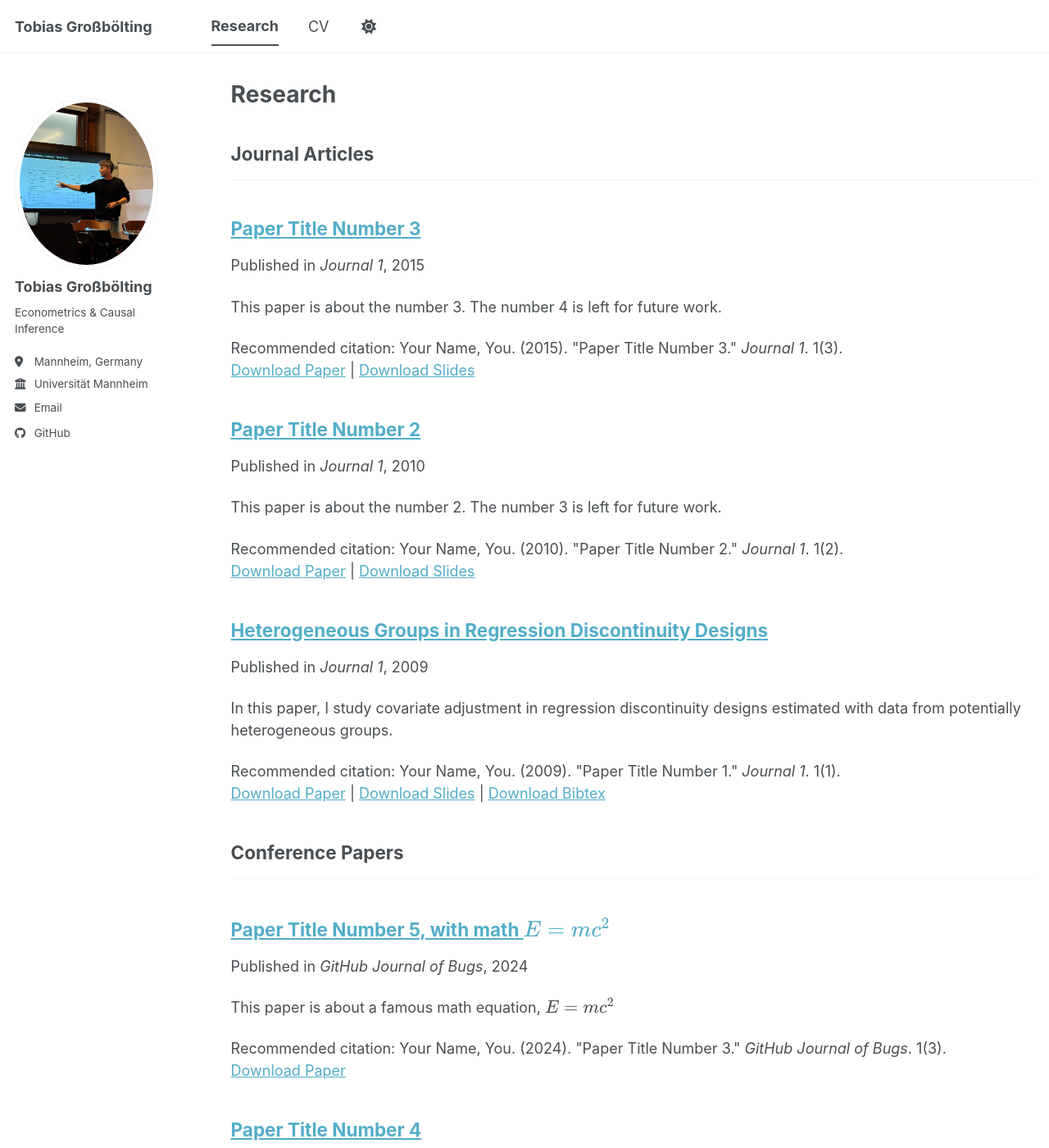
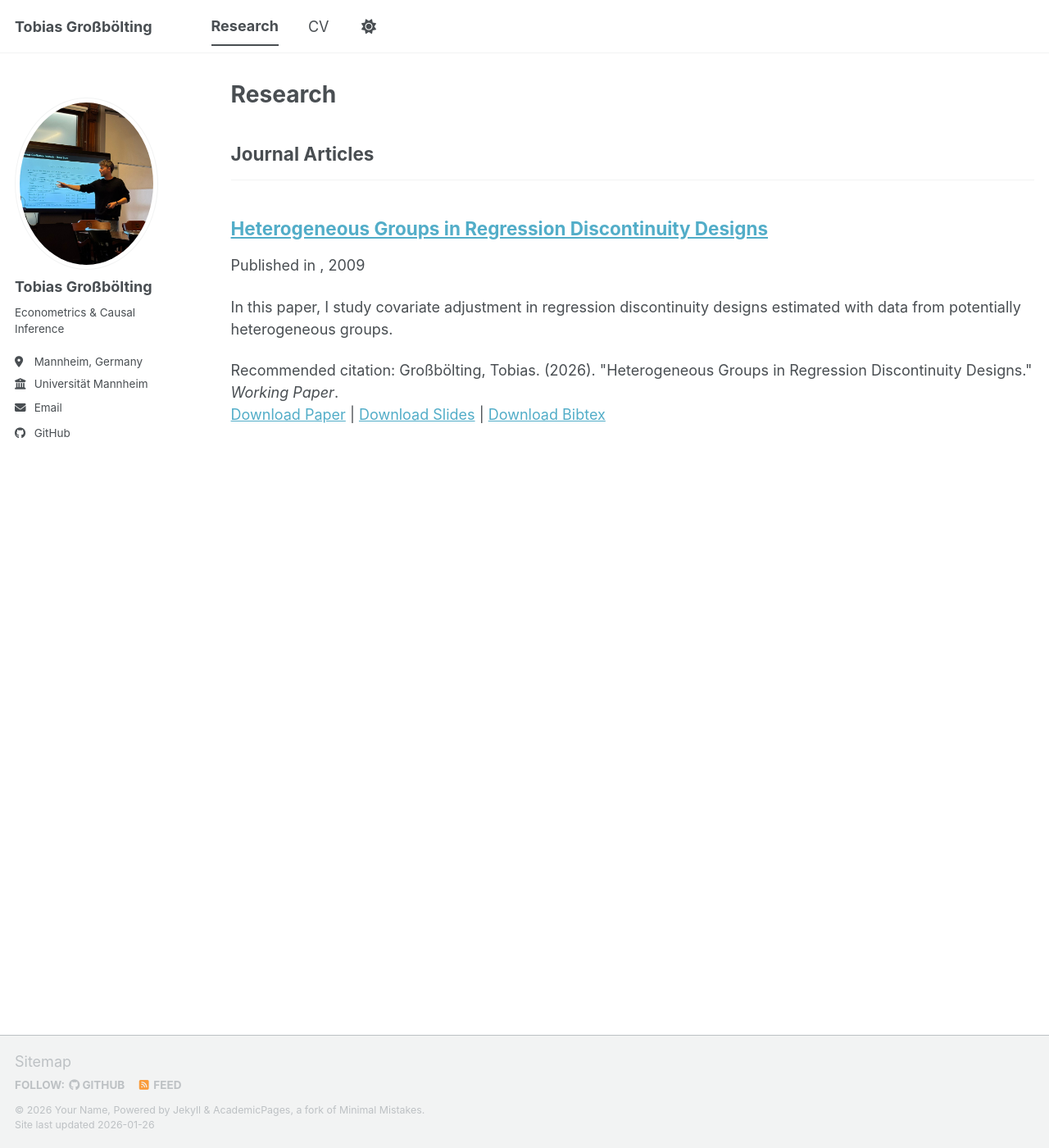
Before and after one commit to tgrossboelting/tgrossboelting.github.io, a Jekyll site: the page built from _pages/research.html, in a window 1280 px wide and 1400 px high. Shown: the whole window at 82% size. Built offline with Jekyll 4.4.1, drawn with Linux system fonts in a browser that asks for light colours; a script bundle is joined from its source files by our own code; library files that are not in the unit come from our copies; some of the changed text lies outside the part shown.

Commit message:
deleted other papers

```diff
--- a/_publications/2010-10-01-paper-title-number-2.md
+++ /dev/null
@@ -1,14 +0,0 @@
----
-title: "Paper Title Number 2"
-collection: publications
-category: manuscripts
-permalink: /publication/2010-10-01-paper-title-number-2
-excerpt: 'This paper is about the number 2. The number 3 is left for future work.'
-date: 2010-10-01
-venue: 'Journal 1'
-slidesurl: 'https://academicpages.github.io/files/slides2.pdf'
-paperurl: 'https://academicpages.github.io/files/paper2.pdf'
-citation: 'Your Name, You. (2010). &quot;Paper Title Number 2.&quot; <i>Journal 1</i>. 1(2).'
----
-
-The contents above will be part of a list of publications, if the user clicks the link for the publication than the contents of section will be rendered as a full page, allowing you to provide more information about the paper for the reader. When publications are displayed as a single page, the contents of the above "citation" field will automatically be included below this section in a smaller font.
--- a/_publications/2015-10-01-paper-title-number-3.md
+++ /dev/null
@@ -1,14 +0,0 @@
----
-title: "Paper Title Number 3"
-collection: publications
-category: manuscripts
-permalink: /publication/2015-10-01-paper-title-number-3
-excerpt: 'This paper is about the number 3. The number 4 is left for future work.'
-date: 2015-10-01
-venue: 'Journal 1'
-slidesurl: 'https://academicpages.github.io/files/slides3.pdf'
-paperurl: 'https://academicpages.github.io/files/paper3.pdf'
-citation: 'Your Name, You. (2015). &quot;Paper Title Number 3.&quot; <i>Journal 1</i>. 1(3).'
----
-
-The contents above will be part of a list of publications, if the user clicks the link for the publication than the contents of section will be rendered as a full page, allowing you to provide more information about the paper for the reader. When publications are displayed as a single page, the contents of the above "citation" field will automatically be included below this section in a smaller font.
--- a/_publications/2025-06-08-paper-title-number-5.md
+++ /dev/null
@@ -1,13 +0,0 @@
----
-title: "Paper Title Number 5, with math $$E=mc^2$$"
-collection: publications
-category: conferences
-permalink: /publication/2024-02-17-paper-title-number-4
-excerpt: 'This paper is about a famous math equation, $$E=mc^2$$'
-date: 2024-02-17
-venue: 'GitHub Journal of Bugs'
-paperurl: 'https://academicpages.github.io/files/paper3.pdf'
-citation: 'Your Name, You. (2024). &quot;Paper Title Number 3.&quot; <i>GitHub Journal of Bugs</i>. 1(3).'
----
-
-Using [MathJax](https://www.mathjax.org/) in the description is supported - $$E=mc^2$$ - however, the use must be mindful that the default delimiters are `$$...$$` and `\\[...\\]` which differs from the `$...$` that is typically expected.
--- a/_publications/2009-10-01-paper-title-number-1.md
+++ b/_publications/2026_01_26_heterogeneous_groups_in_RDDs.md
@@ -2,14 +2,14 @@
 title: "Heterogeneous Groups in Regression Discontinuity Designs"
 collection: publications
 category: manuscripts
-permalink: /publication/2009-10-01-paper-title-number-1
+permalink: /2026_01_26_heterogeneous_groups_in_RDDs
 excerpt: 'In this paper, I study covariate adjustment in regression discontinuity designs estimated with
 data from potentially heterogeneous groups.'
 date: 2009-10-01
-venue: 'Journal 1'
+# venue: 'Journal 1'
 slidesurl: 'https://academicpages.github.io/files/slides1.pdf'
 paperurl: 'https://academicpages.github.io/files/paper1.pdf'
 bibtexurl: 'https://academicpages.github.io/files/bibtex1.bib'
-citation: 'Your Name, You. (2009). &quot;Paper Title Number 1.&quot; <i>Journal 1</i>. 1(1).'
+citation: 'Großbölting, Tobias. (2026). &quot;Heterogeneous Groups in Regression Discontinuity Designs.&quot; <i>Working Paper</i>.'
 ---
 Abstract:
```
Also changed, not shown: _publications/2024-02-17-paper-title-number-4.md (deleted, +0 -13 lines).
